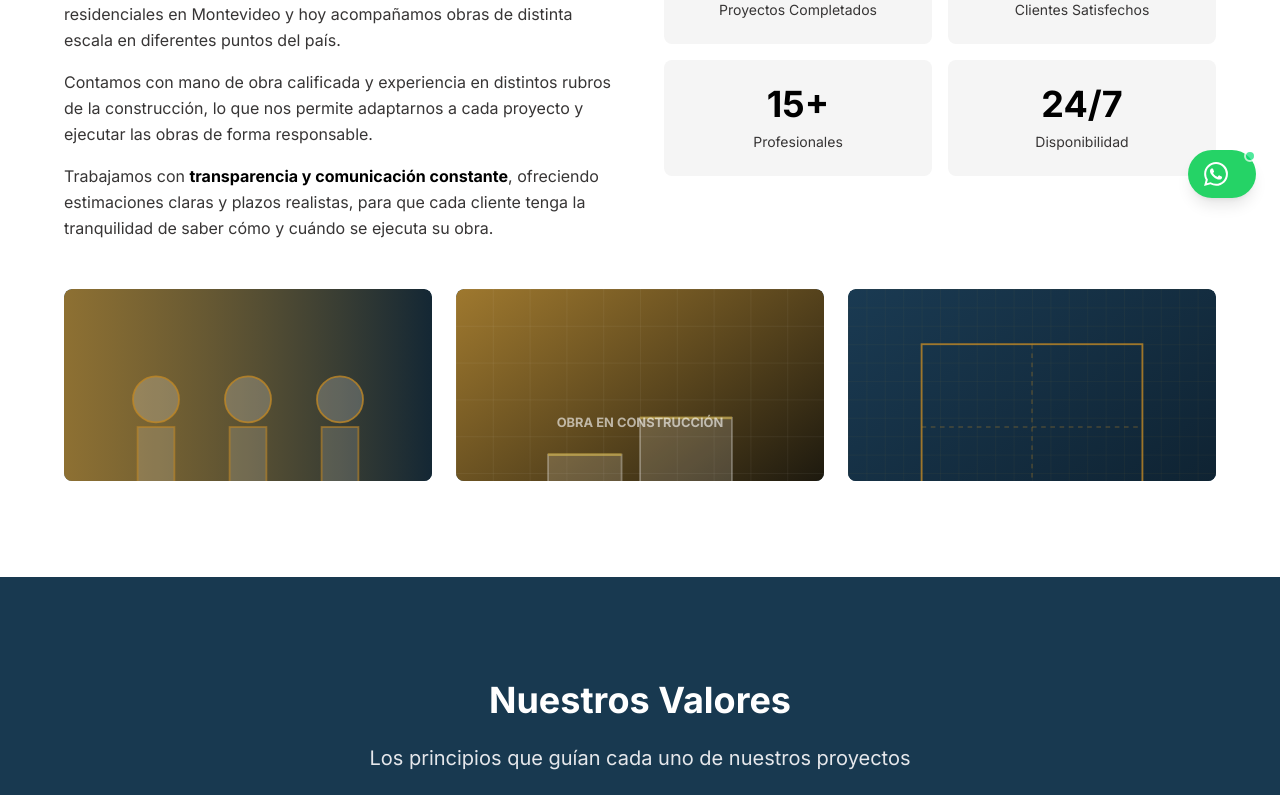
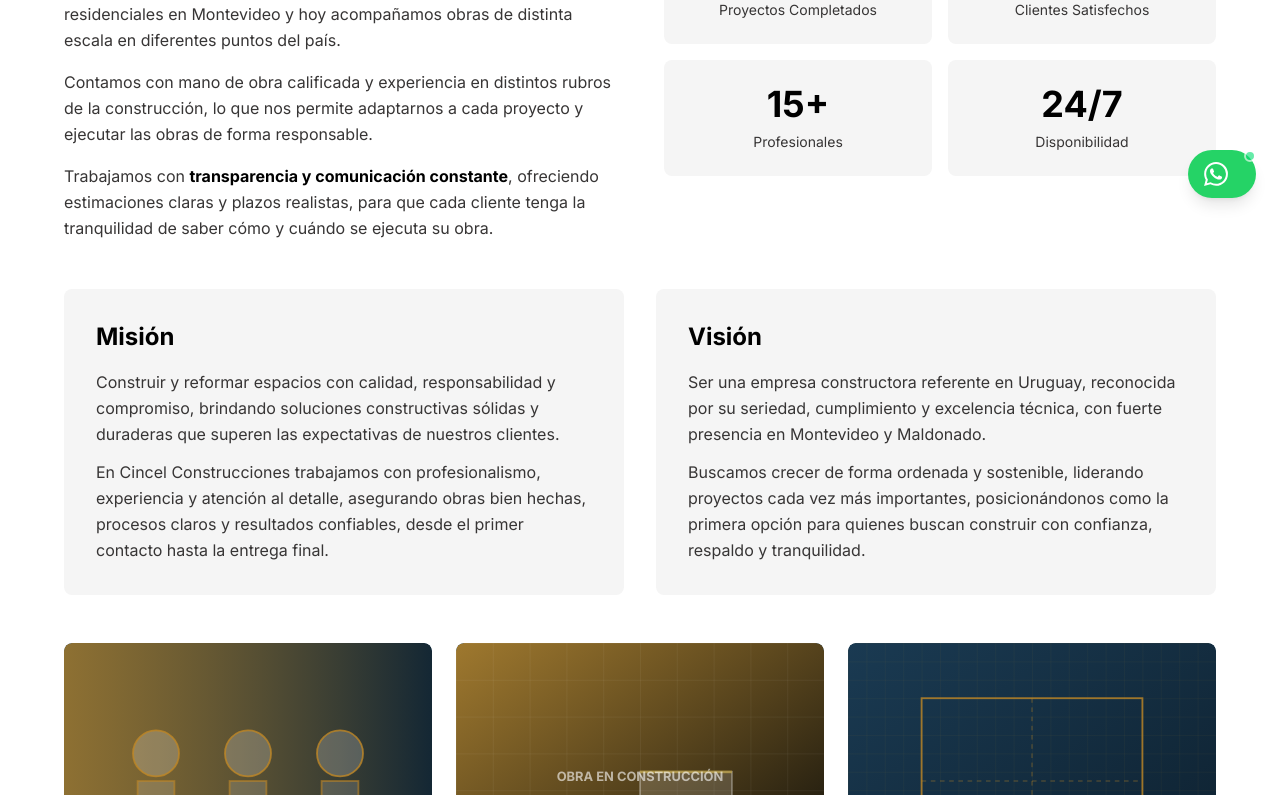
Before and after one commit to mauro2387/cincel, a React (Vite) app: page /empresa in a window 1280 px wide. Shown: the part 578-1373 px from the top of the page. Built offline with nearby package versions, Linux system fonts and the light colour scheme.

Commit message:
Agregar sección Misión y Visión en página Empresa

```diff
--- a/src/pages/Empresa.tsx
+++ b/src/pages/Empresa.tsx
@@ -83,6 +83,39 @@ export const Empresa: React.FC = () => {
                 <div className="bg-cincel-lightgray p-6 rounded-lg text-center">
                   <div className="text-4xl font-bold text-primary mb-2">24/7</div>
                   <div className="text-sm text-cincel-dark">Disponibilidad</div>
+                </div>
+              </div>
+            </div>
+
+            {/* Misión y Visión */}
+            <div className="grid md:grid-cols-2 gap-8 mb-12">
+              <div className="bg-cincel-lightgray p-8 rounded-lg">
+                <h3 className="text-2xl font-bold text-cincel-black mb-4">Misión</h3>
+                <div className="space-y-3 text-cincel-dark leading-relaxed">
+                  <p>
+                    Construir y reformar espacios con calidad, responsabilidad y compromiso, brindando soluciones
+                    constructivas sólidas y duraderas que superen las expectativas de nuestros clientes.
+                  </p>
+                  <p>
+                    En Cincel Construcciones trabajamos con profesionalismo, experiencia y atención al detalle,
+                    asegurando obras bien hechas, procesos claros y resultados confiables, desde el primer contacto
+                    hasta la entrega final.
+                  </p>
+                </div>
+              </div>
+
+              <div className="bg-cincel-lightgray p-8 rounded-lg">
+                <h3 className="text-2xl font-bold text-cincel-black mb-4">Visión</h3>
+                <div className="space-y-3 text-cincel-dark leading-relaxed">
+                  <p>
+                    Ser una empresa constructora referente en Uruguay, reconocida por su seriedad, cumplimiento y
+                    excelencia técnica, con fuerte presencia en Montevideo y Maldonado.
+                  </p>
+                  <p>
+                    Buscamos crecer de forma ordenada y sostenible, liderando proyectos cada vez más importantes,
+                    posicionándonos como la primera opción para quienes buscan construir con confianza, respaldo y
+                    tranquilidad.
+                  </p>
                 </div>
               </div>
             </div>
```
